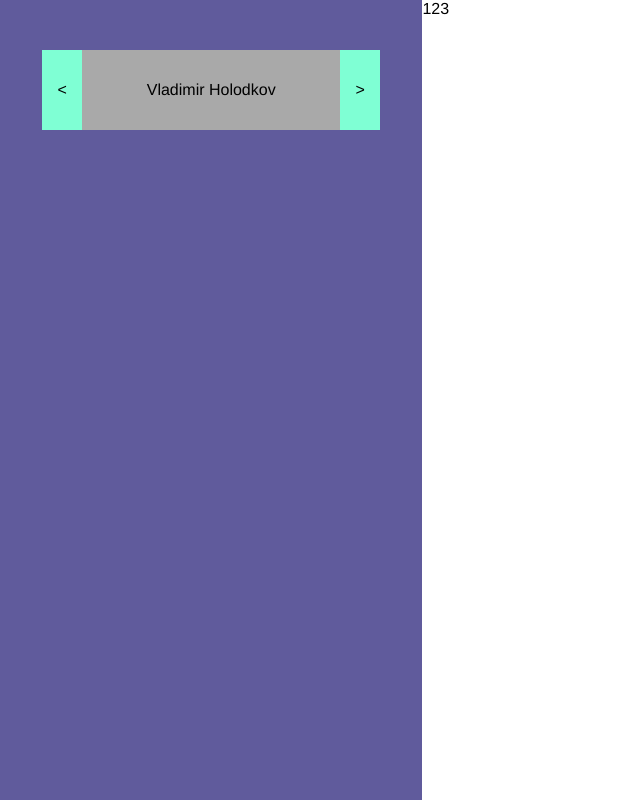
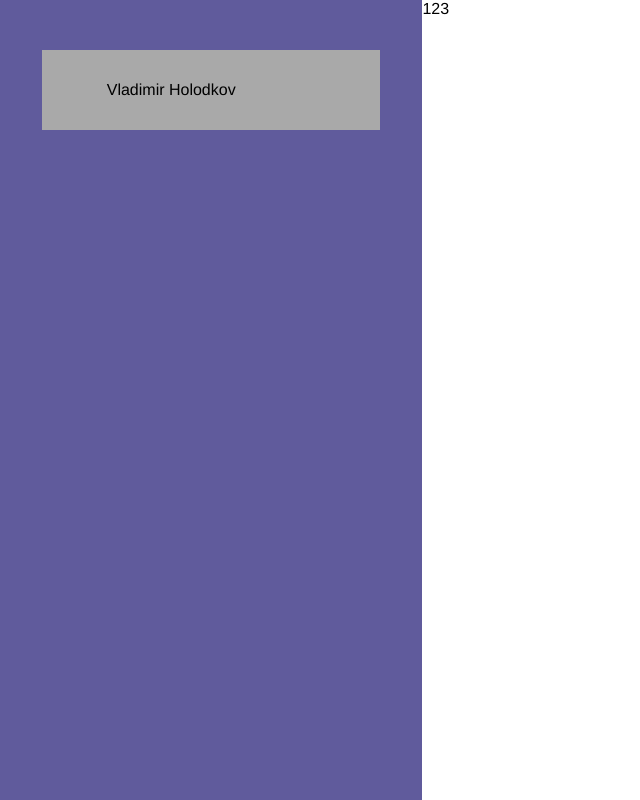
Before and after one commit to ModularMagnetix/calling-frontend, a Vue app: page / in a window 1280 px wide. Shown: the whole page, without its empty margins (0-640 px from the left). Built offline with nearby package versions, Linux system fonts and the light colour scheme.

Commit message:
base structure of user-slider [2]

```diff
--- a/src/components/main/user-slider.vue
+++ b/src/components/main/user-slider.vue
@@ -1,19 +1,11 @@
 <template>
   <div class="user-slider">
     <div class="slider__wrapper">
-      <div class="slider__arrow">
-        <p>
-          <
-        </p>
-      </div>
+      <div class="slider__arrow"></div>
       <div class="slider__name">
         <p>Vladimir Holodkov</p>
       </div>
-      <div class="slider__arrow">
-        <p>
-          >
-        </p>
-      </div>
+      <div class="slider__arrow"></div>
     </div>
   </div>
 </template>
@@ -30,24 +22,12 @@ export default {
   height: 80px;
   margin: 50px auto;
   background-color: darkgrey;
-  display: flex;
-  flex-direction: row;
 
   .slider__name {
     display: flex;
     width: calc(100% - 80px);
     height: 100%;
-    p {
-      margin: auto;
-    }
-  }
-
-  .slider__arrow {
-    width: 40px;
-    height: 100%;
-    background-color: aquamarine;
-    display: flex;
-    cursor: pointer;
+    overflow-x: scroll;
     p {
       margin: auto;
     }
```
